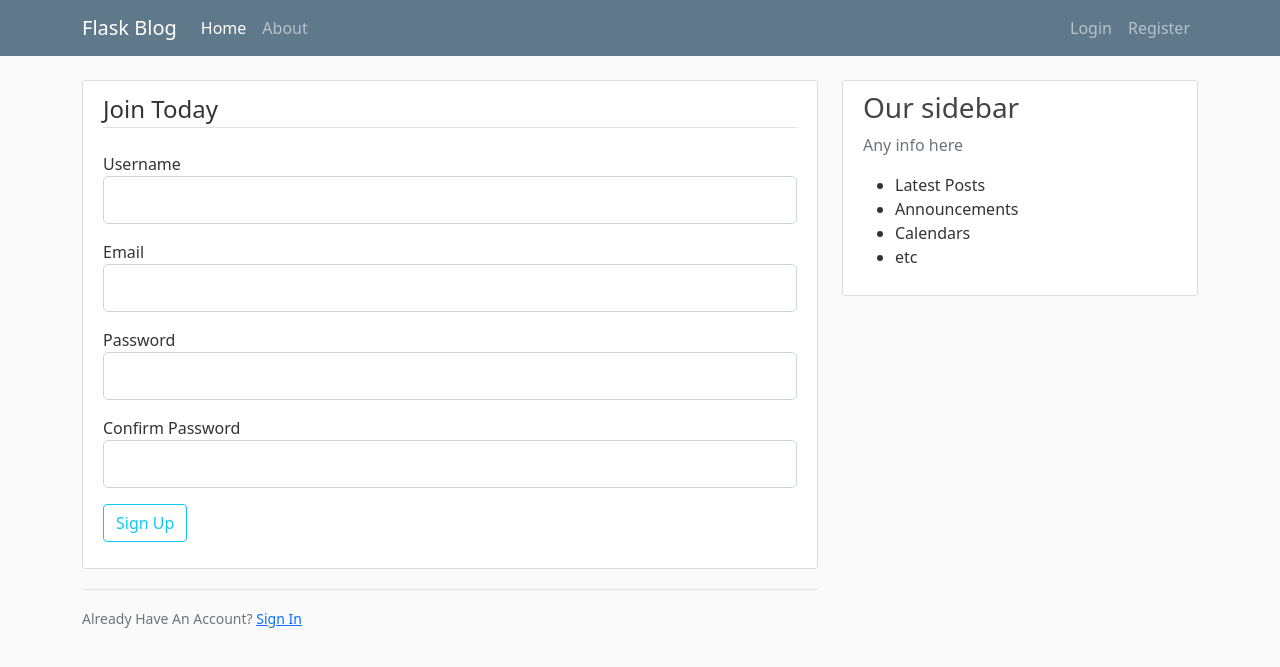
After one commit to nazmifeeroz/flask-learning, a Flask app: page /register in a window 1280 px wide. The commit adds this page. Shown: the top 667 px of the page. Run offline with Flask 2, Linux system fonts and the light colour scheme.

Commit message:
:sparkles: login and register pages

```diff
--- a/flaskblog.py
+++ b/flaskblog.py
@@ -1,5 +1,8 @@
-from flask import Flask, render_template
+from flask import Flask, render_template, url_for, flash, redirect
+from forms import RegistrationForm, LoginForm
 app = Flask(__name__)
+
+app.config['SECRET_KEY'] = 'a3f02a9f383b0a1ff9dde99d90dcca82'
 
 posts = [
     {
@@ -25,5 +28,24 @@ def home():
 def about():
     return render_template('about.html', title='About')
 
+@app.route("/register", methods=['GET', 'POST'])
+def register():
+    form = RegistrationForm()
+    if form.validate_on_submit():
+        flash(f'Account created for {form.username.data}!',  'success')
+        return redirect(url_for('home'))
+    return render_template('register.html', title='Register', form=form)
+
+@app.route("/login", methods=['GET', 'POST'])
+def login():
+    form = LoginForm()
+    if form.validate_on_submit():
+        if form.email.data == 'admin@blog.com' and form.password.data == 'password':
+            flash('You have been logged in!', 'success')
+            return redirect(url_for('home'))
+        else:
+            flash('Login Unsuccessful. Please check username and password', 'danger')
+    return render_template('login.html', title='Login', form=form)
+
 if __name__ == '__main__':
     app.run(debug=True)
--- /dev/null
+++ b/forms.py
@@ -0,0 +1,21 @@
+from flask_wtf import FlaskForm
+from wtforms import StringField, PasswordField, SubmitField, BooleanField
+from wtforms.validators import DataRequired, Length, Email, EqualTo
+
+class RegistrationForm(FlaskForm):
+  username = StringField('Username',
+                        validators=[DataRequired(),
+                        Length(min=2, max=20)])
+  email = StringField('Email',
+                        validators=[DataRequired(), Email()])
+  password = PasswordField('Password', validators=[DataRequired()])
+  confirm_password = PasswordField('Confirm Password',
+                                    validators=[DataRequired(), EqualTo('password')])
+  submit = SubmitField('Sign Up')
+
+class LoginForm(FlaskForm):
+  email = StringField('Email',
+                        validators=[DataRequired(), Email()])
+  password = PasswordField('Password', validators=[DataRequired()])
+  remember = BooleanField('Remember Me')
+  submit = SubmitField('Sign In')
--- /dev/null
+++ b/static/main.css
@@ -0,0 +1,85 @@
+body {
+  background: #fafafa;
+  color: #333333;
+  margin-top: 5rem;
+}
+
+h1,
+h2,
+h3,
+h4,
+h5,
+h6 {
+  color: #444444;
+}
+
+.bg-steel {
+  background-color: #5f788a;
+}
+
+.site-header .navbar-nav .nav-link {
+  color: #cbd5db;
+}
+
+.site-header .navbar-nav .nav-link:hover {
+  color: #ffffff;
+}
+
+.site-header .navbar-nav .nav-link.active {
+  font-weight: 500;
+}
+
+.content-section {
+  background: #ffffff;
+  padding: 10px 20px;
+  border: 1px solid #dddddd;
+  border-radius: 3px;
+  margin-bottom: 20px;
+}
+
+.article-title {
+  color: #444444;
+}
+
+a.article-title:hover {
+  color: #428bca;
+  text-decoration: none;
+}
+
+.article-content {
+  white-space: pre-line;
+}
+
+.article-img {
+  height: 65px;
+  width: 65px;
+  margin-right: 16px;
+}
+
+.article-metadata {
+  padding-bottom: 1px;
+  margin-bottom: 4px;
+  border-bottom: 1px solid #e3e3e3;
+}
+
+.article-metadata a:hover {
+  color: #333;
+  text-decoration: none;
+}
+
+.article-svg {
+  width: 25px;
+  height: 25px;
+  vertical-align: middle;
+}
+
+.account-img {
+  height: 125px;
+  width: 125px;
+  margin-right: 20px;
+  margin-bottom: 16px;
+}
+
+.account-heading {
+  font-size: 2.5rem;
+}
--- a/templates/layout.html
+++ b/templates/layout.html
@@ -13,6 +13,12 @@
       crossorigin="anonymous"
     />
 
+    <link
+      rel="stylesheet"
+      type="text/css"
+      href="{{ url_for('static', filename='main.css') }}"
+    />
+
     {% if title %}
     <title>Flask Blog - {{title}}</title>
     {% else %}
@@ -20,9 +26,69 @@
     {% endif %}
   </head>
   <body>
-    <div class="container">{% block content %} {% endblock %}</div>
+    <nav class="navbar navbar-expand-lg navbar-dark bg-steel fixed-top">
+      <div class="container">
+        <a class="navbar-brand" href="#">Flask Blog</a>
+        <button
+          class="navbar-toggler"
+          type="button"
+          data-bs-toggle="collapse"
+          data-bs-target="#navbarSupportedContent"
+          aria-controls="navbarSupportedContent"
+          aria-expanded="false"
+          aria-label="Toggle navigation"
+        >
+          <span class="navbar-toggler-icon"></span>
+        </button>
+        <div class="collapse navbar-collapse" id="navbarSupportedContent">
+          <ul class="navbar-nav me-auto mb-2 mb-lg-0">
+            <li class="nav-item">
+              <a
+                class="nav-link active"
+                aria-current="page"
+                href="{{url_for('home')}}"
+                >Home</a
+              >
+            </li>
+            <li class="nav-item">
+              <a class="nav-link" href="{{url_for('about')}}">About</a>
+            </li>
+          </ul>
+          <ul class="navbar-nav">
+            <li class="nav-item">
+              <a class="nav-link" href="{{url_for('login')}}">Login</a>
+            </li>
+            <li class="nav-item">
+              <a class="nav-link" href="{{url_for('register')}}">Register</a>
+            </li>
+          </ul>
+        </div>
+      </div>
+    </nav>
 
-    <!-- Option 1: Bootstrap Bundle with Popper -->
+    <main role="main" class="container">
+      <div class="row">
+        <div class="col-8">
+          {%with messages = get_flashed_messages(with_categories=true)%} {%if
+          messages%} {%for category, message in messages%}
+          <div class="alert alert-{{category}}">{{message}}</div>
+          {% endfor %} {%endif%} {%endwith%}{% block content %} {% endblock %}
+        </div>
+        <div class="col-4">
+          <div class="content-section">
+            <h3>Our sidebar</h3>
+            <p class="text-muted">Any info here</p>
+            <ul>
+              <li>Latest Posts</li>
+              <li>Announcements</li>
+              <li>Calendars</li>
+              <li>etc</li>
+            </ul>
+          </div>
+        </div>
+      </div>
+    </main>
+
     <script
       src="https://cdn.jsdelivr.net/npm/bootstrap@5.1.3/dist/js/bootstrap.bundle.min.js"
       integrity="sha384-ka7Sk0Gln4gmtz2MlQnikT1wXgYsOg+OMhuP+IlRH9sENBO0LRn5q+8nbTov4+1p"
--- /dev/null
+++ b/templates/register.html
@@ -0,0 +1,65 @@
+{% extends "layout.html" %} {% block content %}
+<div class="content-section">
+  <form method="POST" action="">
+    {{ form.hidden_tag() }}
+    <fieldset>
+      <legend class="border-bottom mb-4">Join Today</legend>
+      <div class="mb-3">
+        {{form.username.label(class="form-control-label")}} {% if
+        form.username.errors %} {{ form.username(class="form-control
+        form-control-log is-invalid") }}
+        <div class="invalid-feedback">
+          {%for error in form.username.errors %}
+          <span>{{error}}</span>
+          {% endfor %}
+        </div>
+        {%else%} {{form.username(class="form-control form-control-lg")}} {%
+        endif %}
+      </div>
+      <div class="mb-3">
+        {{form.email.label(class="form-control-label")}} {% if form.email.errors
+        %} {{ form.email(class="form-control form-control-log is-invalid") }}
+        <div class="invalid-feedback">
+          {%for error in form.email.errors %}
+          <span>{{error}}</span>
+          {% endfor %}
+        </div>
+        {%else%} {{form.email(class="form-control form-control-lg")}} {% endif
+        %}
+      </div>
+      <div class="mb-3">
+        {{form.password.label(class="form-control-label")}} {% if
+        form.password.errors %} {{ form.password(class="form-control
+        form-control-log is-invalid") }}
+        <div class="invalid-feedback">
+          {%for error in form.password.errors %}
+          <span>{{error}}</span>
+          {% endfor %}
+        </div>
+        {%else%} {{form.password(class="form-control form-control-lg")}} {%
+        endif %}
+      </div>
+      <div class="mb-3">
+        {{form.confirm_password.label(class="form-control-label")}} {% if
+        form.confirm_password.errors %} {{
+        form.confirm_password(class="form-control form-control-log is-invalid")
+        }}
+        <div class="invalid-feedback">
+          {%for error in form.confirm_password.errors %}
+          <span>{{error}}</span>
+          {% endfor %}
+        </div>
+        {%else%} {{form.confirm_password(class="form-control form-control-lg")}}
+        {% endif %}
+      </div>
+    </fieldset>
+    <div class="mb-3">{{form.submit(class="btn btn-outline-info")}}</div>
+  </form>
+</div>
+<div class="border-top pt-3">
+  <small class="text-muted">
+    Already Have An Account?
+    <a href="{{url_for('login')}}" class="ml-2">Sign In</a>
+  </small>
+</div>
+{% endblock %}
```
Also changed, not shown: templates/home.html (+12 -8 lines), templates/login.html (added, +45 -0 lines).
